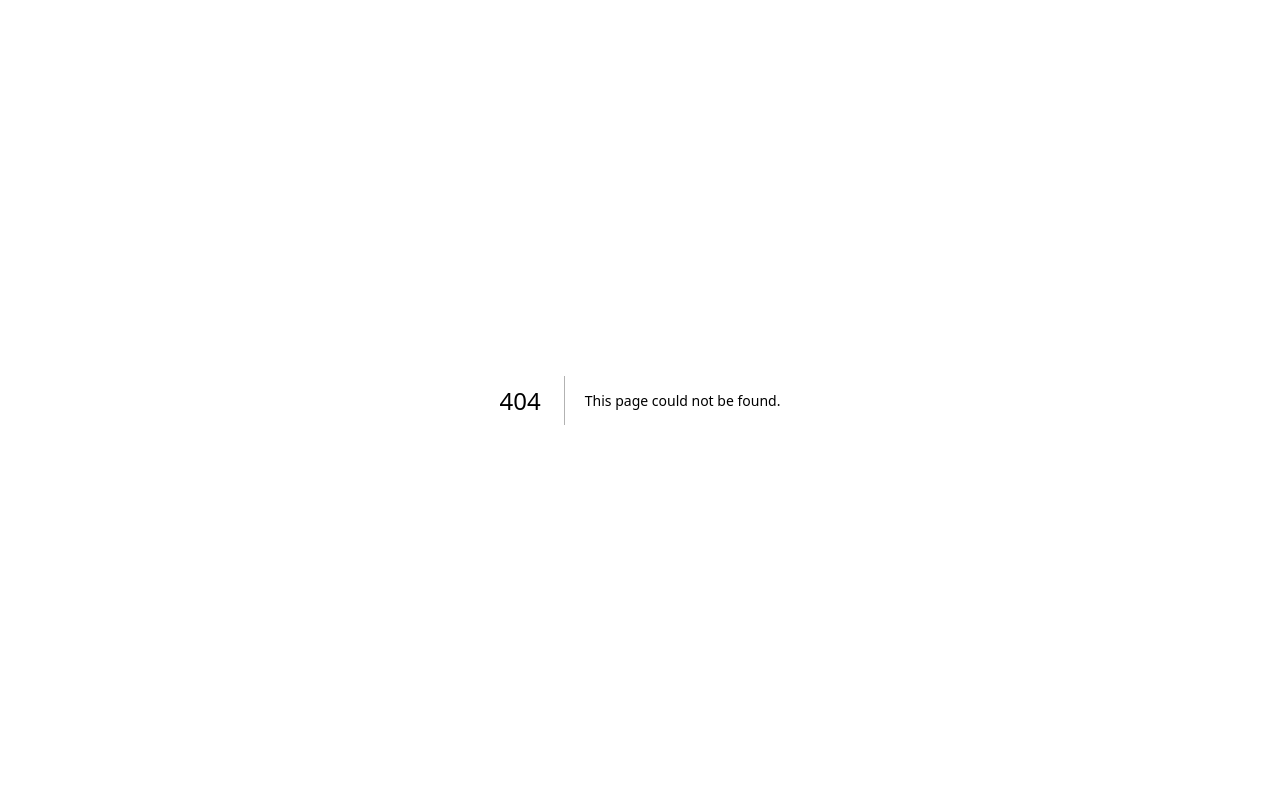
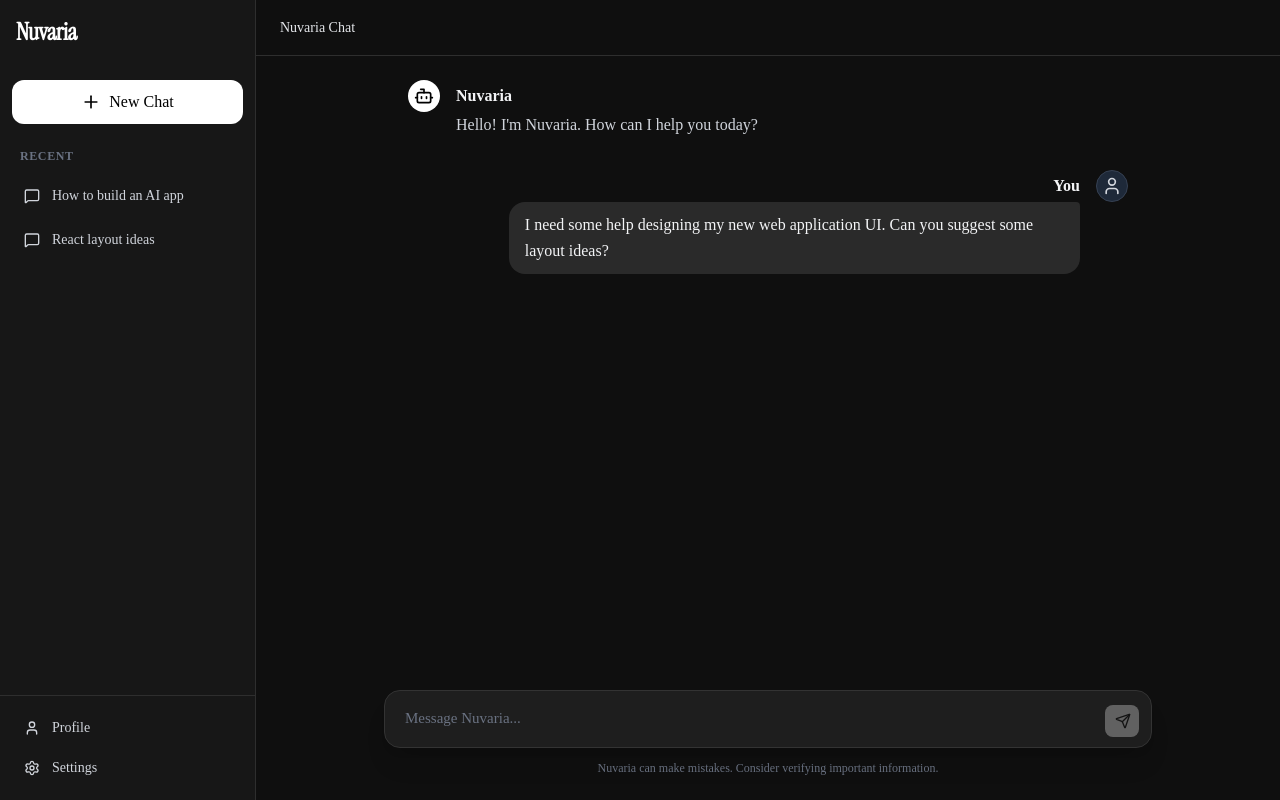
Before and after one commit to vikas-x7/nuvaria, a Next.js app: page /dashboard in a window 1280 px wide. Before the commit this address had no page. Built offline with nearby package versions, Linux system fonts and the light colour scheme; a web font is replaced by a local one.

Commit message:
feat(dashboard): create dashboard components and layout

```diff
--- /dev/null
+++ b/src/app/dashboard/layout.tsx
@@ -0,0 +1,6 @@
+import React from 'react';
+import DashboardLayout from '@/src/client/dashboard/DashboardLayout';
+
+export default function Layout({ children }: { children: React.ReactNode }) {
+    return <DashboardLayout>{children}</DashboardLayout>;
+}
--- /dev/null
+++ b/src/app/dashboard/page.tsx
@@ -0,0 +1,5 @@
+import DashboardPage from '@/src/client/dashboard/DashboardPage';
+
+export default function Page() {
+    return <DashboardPage />;
+}
--- /dev/null
+++ b/src/client/dashboard/DashboardLayout.tsx
@@ -0,0 +1,51 @@
+import React from 'react';
+import { Plus, MessageSquare, Settings, User } from 'lucide-react';
+
+export default function DashboardLayout({ children }: { children: React.ReactNode }) {
+    return (
+        <div className="flex h-screen w-full bg-[#0F0F0F] text-white overflow-hidden font-[DM_Sans]">
+            {/* Sidebar */}
+            <aside className="w-64 max-w-[260px] flex-shrink-0 bg-[#171717] border-r border-[#2E2E2E] flex flex-col transition-all duration-300">
+                <div className="p-4 flex items-center">
+                    <h1 className="text-2xl font-bold font-instrument tracking-tight">Nuvaria</h1>
+                </div>
+
+                <div className="px-3 mt-4">
+                    <button className="w-full flex items-center justify-center gap-2 bg-white text-black py-2.5 px-4 rounded-xl hover:bg-gray-200 transition-colors font-medium">
+                        <Plus className="w-5 h-5" />
+                        <span>New Chat</span>
+                    </button>
+                </div>
+
+                <div className="flex-1 overflow-y-auto mt-6 px-3 space-y-1">
+                    {/* Recent chats placeholder */}
+                    <div className="text-xs text-gray-500 font-semibold mb-3 px-2 uppercase tracking-wider">Recent</div>
+                    <button className="w-full flex items-center gap-3 px-3 py-2.5 rounded-lg hover:bg-[#2A2A2A] text-gray-300 transition-colors text-sm text-left">
+                        <MessageSquare className="w-4 h-4 flex-shrink-0" />
+                        <span className="truncate">How to build an AI app</span>
+                    </button>
+                    <button className="w-full flex items-center gap-3 px-3 py-2.5 rounded-lg hover:bg-[#2A2A2A] text-gray-300 transition-colors text-sm text-left">
+                        <MessageSquare className="w-4 h-4 flex-shrink-0" />
+                        <span className="truncate">React layout ideas</span>
+                    </button>
+                </div>
+
+                <div className="p-3 border-t border-[#2E2E2E]">
+                    <button className="w-full flex items-center gap-3 px-3 py-2.5 rounded-lg hover:bg-[#2A2A2A] text-gray-300 transition-colors text-sm text-left">
+                        <User className="w-4 h-4" />
+                        <span>Profile</span>
+                    </button>
+                    <button className="w-full flex items-center gap-3 px-3 py-2.5 rounded-lg hover:bg-[#2A2A2A] text-gray-300 transition-colors text-sm text-left">
+                        <Settings className="w-4 h-4" />
+                        <span>Settings</span>
+                    </button>
+                </div>
+            </aside>
+
+            {/* Main Content */}
+            <main className="flex-1 flex flex-col h-full bg-[#0F0F0F] overflow-hidden relative">
+                {children}
+            </main>
+        </div>
+    );
+}
--- /dev/null
+++ b/src/client/dashboard/DashboardPage.tsx
@@ -0,0 +1,75 @@
+"use client";
+
+import React, { useState } from 'react';
+import { Send, Bot, User } from 'lucide-react';
+
+export default function DashboardPage() {
+    const [message, setMessage] = useState('');
+
+    return (
+        <div className="flex-1 flex flex-col h-full relative">
+            {/* Top Header */}
+            <header className="h-14 flex flex-shrink-0 items-center px-6 border-b border-[#2E2E2E] bg-[#0F0F0F] z-10 sticky top-0">
+                <h2 className="text-sm font-medium text-gray-200">Nuvaria Chat</h2>
+            </header>
+
+            {/* Chat Area Scrollable */}
+            <div className="flex-1 overflow-y-auto w-full relative">
+                <div className="max-w-3xl mx-auto p-6 space-y-8 pb-40">
+                    {/* Welcome Message */}
+                    <div className="flex items-start gap-4">
+                        <div className="w-8 h-8 rounded-full bg-white text-black flex items-center justify-center flex-shrink-0">
+                            <Bot className="w-5 h-5" />
+                        </div>
+                        <div className="flex-1 mt-1">
+                            <div className="text-gray-100 mb-1 font-semibold">Nuvaria</div>
+                            <p className="text-gray-300 leading-relaxed">
+                                Hello! I'm Nuvaria. How can I help you today?
+                            </p>
+                        </div>
+                    </div>
+
+                    {/* Example User Message */}
+                    <div className="flex items-start gap-4 flex-row-reverse">
+                        <div className="w-8 h-8 rounded-full bg-gray-800 border border-gray-700 flex items-center justify-center flex-shrink-0">
+                            <User className="w-5 h-5 text-gray-300" />
+                        </div>
+                        <div className="flex-1 mt-1 flex flex-col items-end">
+                            <div className="text-gray-100 mb-1 font-semibold">You</div>
+                            <p className="text-gray-100 bg-[#2A2A2A] px-4 py-2.5 rounded-2xl rounded-tr-sm max-w-[85%] leading-relaxed text-left inline-block">
+                                I need some help designing my new web application UI. Can you suggest some layout ideas?
+                            </p>
+                        </div>
+                    </div>
+
+                </div>
+            </div>
+
+            {/* Bottom Input Area */}
+            <div className="absolute bottom-0 left-0 right-0 bg-gradient-to-t from-[#0F0F0F] via-[#0F0F0F] to-transparent pt-10 pb-6 px-4 md:px-6 z-20">
+                <div className="max-w-3xl mx-auto relative">
+                    <div className="relative flex items-center bg-[#1E1E1E] border border-[#333333] rounded-2xl shadow-xl transition-all focus-within:border-gray-500 focus-within:ring-1 focus-within:ring-gray-500 overflow-hidden group">
+                        <textarea
+                            value={message}
+                            onChange={(e) => setMessage(e.target.value)}
+                            placeholder="Message Nuvaria..."
+                            className="flex-1 bg-transparent text-white placeholder-gray-500 px-5 py-4 max-h-48 min-h-[56px] resize-none outline-none text-[15px]"
+                            rows={1}
+                        />
+                        <div className="absolute right-3 bottom-2.5">
+                            <button
+                                className="p-2 bg-white text-black rounded-lg hover:bg-gray-200 transition-colors disabled:opacity-30 disabled:hover:bg-white"
+                                disabled={!message.trim()}
+                            >
+                                <Send className="w-4 h-4 ml-0.5" />
+                            </button>
+                        </div>
+                    </div>
+                    <div className="text-center mt-3 text-xs text-gray-500">
+                        Nuvaria can make mistakes. Consider verifying important information.
+                    </div>
+                </div>
+            </div>
+        </div>
+    );
+}
```
Also changed, not shown: src/client/dashboard/layout.tsx (added).
